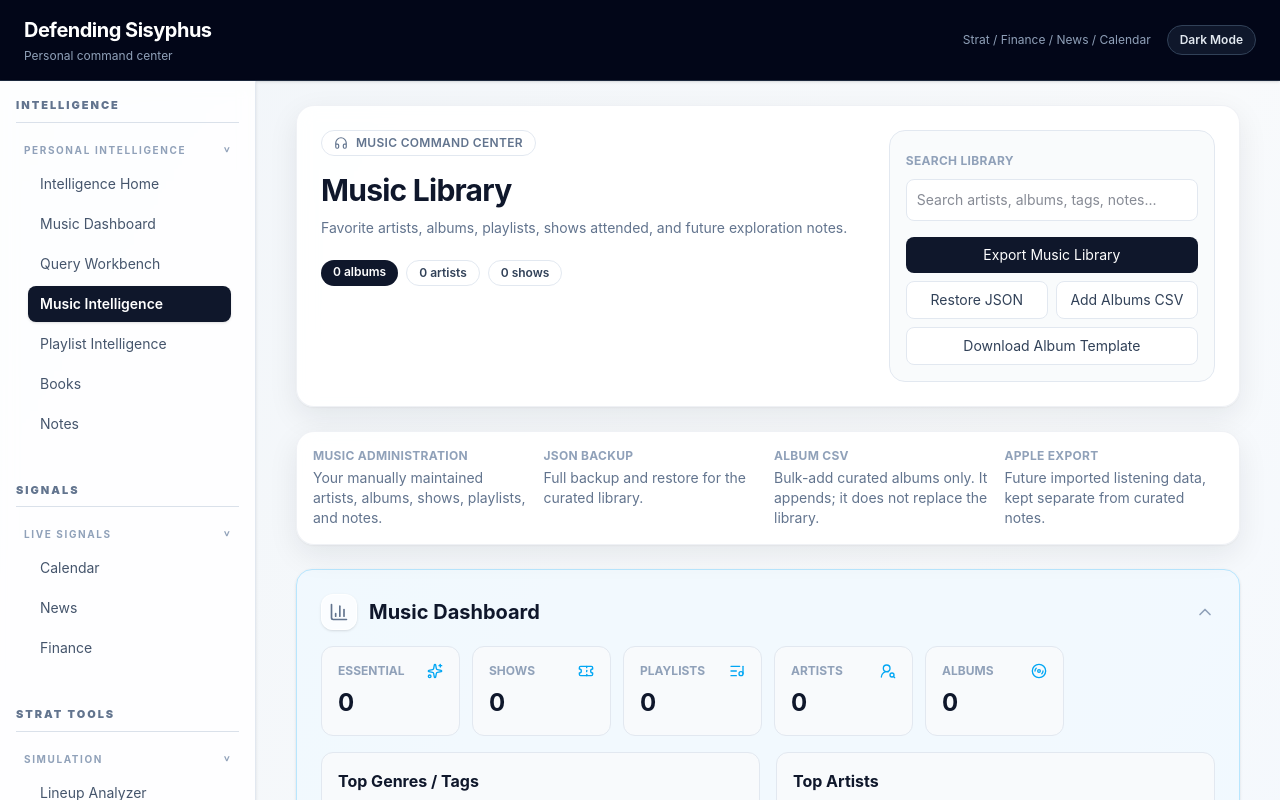
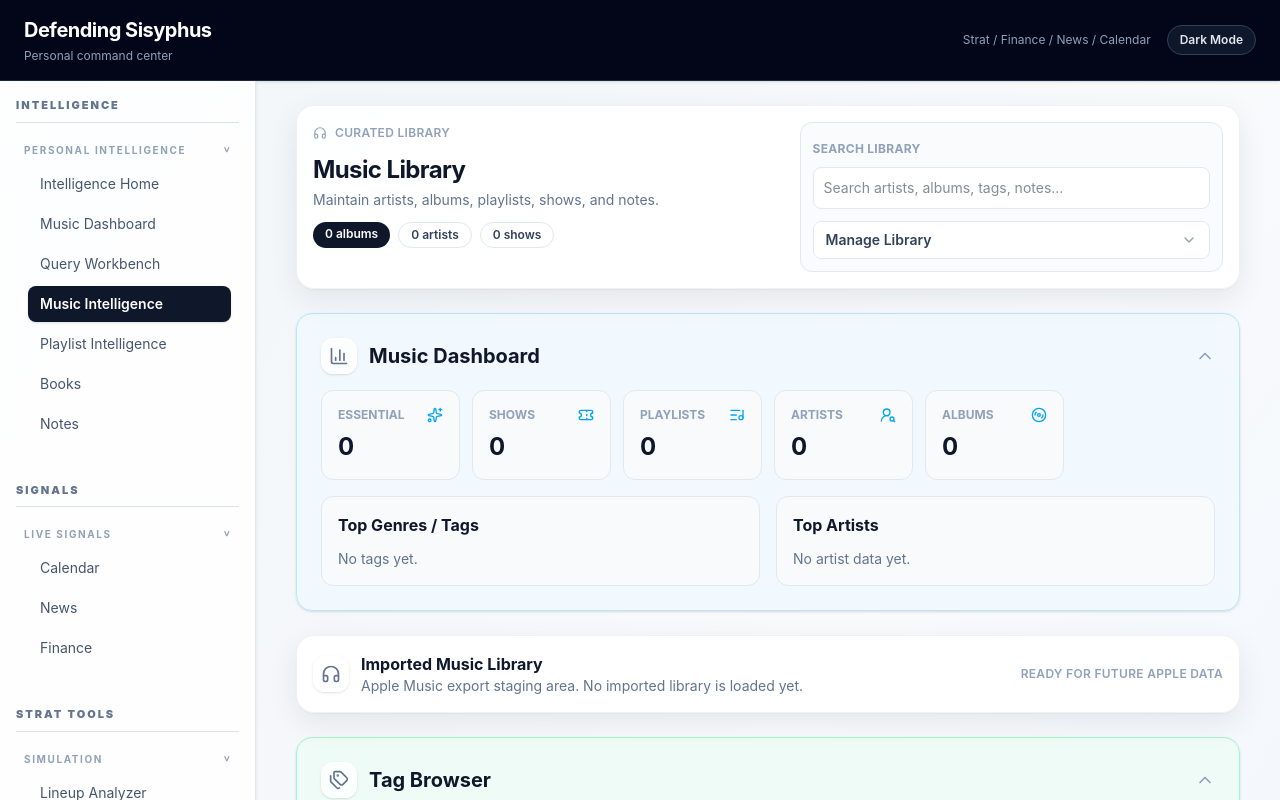
Before and after one commit to joevivo/my-dashboard, a React (Vite) app: page / in a window 1280 px wide. Both pictures are taken after a click on the button 768 px from the left and 385 px from the top of the page. Shown: the top 800 px of the page. Built offline with nearby package versions, Linux system fonts and the light colour scheme.

Commit message:
Compact Music Library administration

```diff
--- a/src/MusicLibrary.jsx
+++ b/src/MusicLibrary.jsx
@@ -516,23 +516,25 @@ const addItem = (section, item, resetFn, emptyItem) => {
 
   return (
     <div className="space-y-6">
-      <div className="dashboard-panel p-6">
-        <div className="grid gap-6 lg:grid-cols-[1.25fr_0.75fr] lg:items-start">
+      <div className="dashboard-panel p-4">
+        <div className="grid gap-4 lg:grid-cols-[1fr_0.9fr] lg:items-start">
           <div>
-            <div className="inline-flex items-center gap-2 rounded-full border border-slate-200 bg-white/70 px-3 py-1 text-xs font-semibold uppercase tracking-wide text-slate-500 dark:border-slate-700 dark:bg-slate-800/70 dark:text-slate-300">
+            <div className="inline-flex items-center gap-2 text-xs font-semibold uppercase tracking-wide text-slate-400">
               <Headphones className="h-3.5 w-3.5" />
-              Music command center
-            </div>
-
-            <h1 className="mt-4 text-3xl font-bold tracking-tight">
+              Curated library
+            </div>
+
+            <div className="mt-2 flex flex-wrap items-end justify-between gap-3">
+              <div>
+                <h1 className="text-2xl font-bold tracking-tight">
                   Music Library
                 </h1>
-
-            <p className="mt-2 max-w-2xl text-sm leading-6 text-slate-500">
-              Favorite artists, albums, playlists, shows attended, and future exploration notes.
+                <p className="mt-1 max-w-2xl text-sm text-slate-500">
+                  Maintain artists, albums, playlists, shows, and notes.
                 </p>
-
-            <div className="mt-5 flex flex-wrap gap-2 text-xs">
+              </div>
+
+              <div className="flex flex-wrap gap-2 text-xs">
                 <span className="rounded-full bg-slate-900 px-3 py-1 font-semibold text-white dark:bg-slate-100 dark:text-slate-900">
                   {musicData.albums.length} albums
                 </span>
@@ -544,50 +546,60 @@ const addItem = (section, item, resetFn, emptyItem) => {
                 </span>
               </div>
             </div>
-
-          <div className="rounded-2xl border border-slate-200 bg-slate-50/80 p-4 dark:border-slate-700 dark:bg-slate-800/60">
+          </div>
+
+          <div className="rounded-xl border border-slate-200 bg-slate-50/80 p-3 dark:border-slate-700 dark:bg-slate-800/60">
             <label className="text-xs font-bold uppercase tracking-wide text-slate-400">
               Search Library
             </label>
 
             <input
               value={searchTerm}
-              onChange={(e) => setSearchTerm(e.target.value)}
+              onChange={(event) => setSearchTerm(event.target.value)}
               placeholder="Search artists, albums, tags, notes..."
-              className="mt-2 w-full border border-slate-200 bg-white rounded-lg p-2.5 text-sm dark:border-slate-700 dark:bg-slate-800 dark:text-slate-100 dark:placeholder:text-slate-500"
-            />
-
-            <div className="mt-4 grid grid-cols-1 gap-2">
-              <button
+              className="mt-2 w-full rounded-lg border border-slate-200 bg-white p-2.5 text-sm dark:border-slate-700 dark:bg-slate-800 dark:text-slate-100 dark:placeholder:text-slate-500"
+            />
+
+            <details className="group mt-3 rounded-lg border border-slate-200 bg-white dark:border-slate-700 dark:bg-slate-900/40">
+              <summary className="flex cursor-pointer list-none items-center justify-between gap-3 px-3 py-2 text-sm font-semibold text-slate-700 hover:bg-slate-50 dark:text-slate-200 dark:hover:bg-slate-800">
+                <span>Manage Library</span>
+                <ChevronDown className="h-4 w-4 text-slate-400 transition-transform group-open:rotate-180" />
+              </summary>
+
+              <div className="grid grid-cols-1 gap-2 border-t border-slate-200 p-3 sm:grid-cols-2 dark:border-slate-700">
+                <button
+                  type="button"
                   onClick={exportMusicLibrary}
-                className="bg-slate-900 hover:bg-slate-800 transition text-white px-4 py-2 rounded-lg text-sm"
+                  className="rounded-lg bg-slate-900 px-3 py-2 text-sm text-white transition hover:bg-slate-800 dark:bg-slate-100 dark:text-slate-900 dark:hover:bg-white"
                 >
                   Export Music Library
                 </button>
 
-              <div className="grid grid-cols-1 sm:grid-cols-2 gap-2">
-                <button
+                <button
+                  type="button"
                   onClick={() => fileInputRef.current?.click()}
-                  className="bg-white border border-slate-200 hover:bg-slate-50 transition text-slate-700 px-3 py-2 rounded-lg text-sm dark:border-slate-700 dark:bg-slate-800 dark:text-slate-200 dark:hover:bg-slate-700"
+                  className="rounded-lg border border-slate-200 bg-white px-3 py-2 text-sm text-slate-700 transition hover:bg-slate-50 dark:border-slate-700 dark:bg-slate-800 dark:text-slate-200 dark:hover:bg-slate-700"
                 >
                   Restore JSON
                 </button>
 
                 <button
+                  type="button"
                   onClick={() => albumCsvInputRef.current?.click()}
-                  className="bg-white border border-slate-200 hover:bg-slate-50 transition text-slate-700 px-3 py-2 rounded-lg text-sm dark:border-slate-700 dark:bg-slate-800 dark:text-slate-200 dark:hover:bg-slate-700"
+                  className="rounded-lg border border-slate-200 bg-white px-3 py-2 text-sm text-slate-700 transition hover:bg-slate-50 dark:border-slate-700 dark:bg-slate-800 dark:text-slate-200 dark:hover:bg-slate-700"
                 >
                   Add Albums CSV
                 </button>
-              </div>
-
-              <button
+
+                <button
+                  type="button"
                   onClick={downloadAlbumCsvTemplate}
-                className="bg-white border border-slate-200 hover:bg-slate-50 transition text-slate-700 px-3 py-2 rounded-lg text-sm dark:border-slate-700 dark:bg-slate-800 dark:text-slate-200 dark:hover:bg-slate-700"
+                  className="rounded-lg border border-slate-200 bg-white px-3 py-2 text-sm text-slate-700 transition hover:bg-slate-50 dark:border-slate-700 dark:bg-slate-800 dark:text-slate-200 dark:hover:bg-slate-700"
                 >
                   Download Album Template
                 </button>
               </div>
+            </details>
 
             <input
               ref={fileInputRef}
@@ -610,46 +622,6 @@ const addItem = (section, item, resetFn, emptyItem) => {
                 {importMessage}
               </div>
             )}
-          </div>
-        </div>
-      </div>
-
-      <div className="dashboard-panel p-4">
-        <div className="grid gap-3 md:grid-cols-4">
-          <div>
-            <div className="text-xs font-bold uppercase tracking-wide text-slate-400">
-              Music Administration
-            </div>
-            <p className="mt-1 text-sm text-slate-500">
-              Your manually maintained artists, albums, shows, playlists, and notes.
-            </p>
-          </div>
-
-          <div>
-            <div className="text-xs font-bold uppercase tracking-wide text-slate-400">
-              JSON Backup
-            </div>
-            <p className="mt-1 text-sm text-slate-500">
-              Full backup and restore for the curated library.
-            </p>
-          </div>
-
-          <div>
-            <div className="text-xs font-bold uppercase tracking-wide text-slate-400">
-              Album CSV
-            </div>
-            <p className="mt-1 text-sm text-slate-500">
-              Bulk-add curated albums only. It appends; it does not replace the library.
-            </p>
-          </div>
-
-          <div>
-            <div className="text-xs font-bold uppercase tracking-wide text-slate-400">
-              Apple Export
-            </div>
-            <p className="mt-1 text-sm text-slate-500">
-              Future imported listening data, kept separate from curated notes.
-            </p>
           </div>
         </div>
       </div>
```
Also changed, not shown: 1 other file (tests, documents, lock files or other folders). Lines whose indentation alone changed are shown as unchanged.
